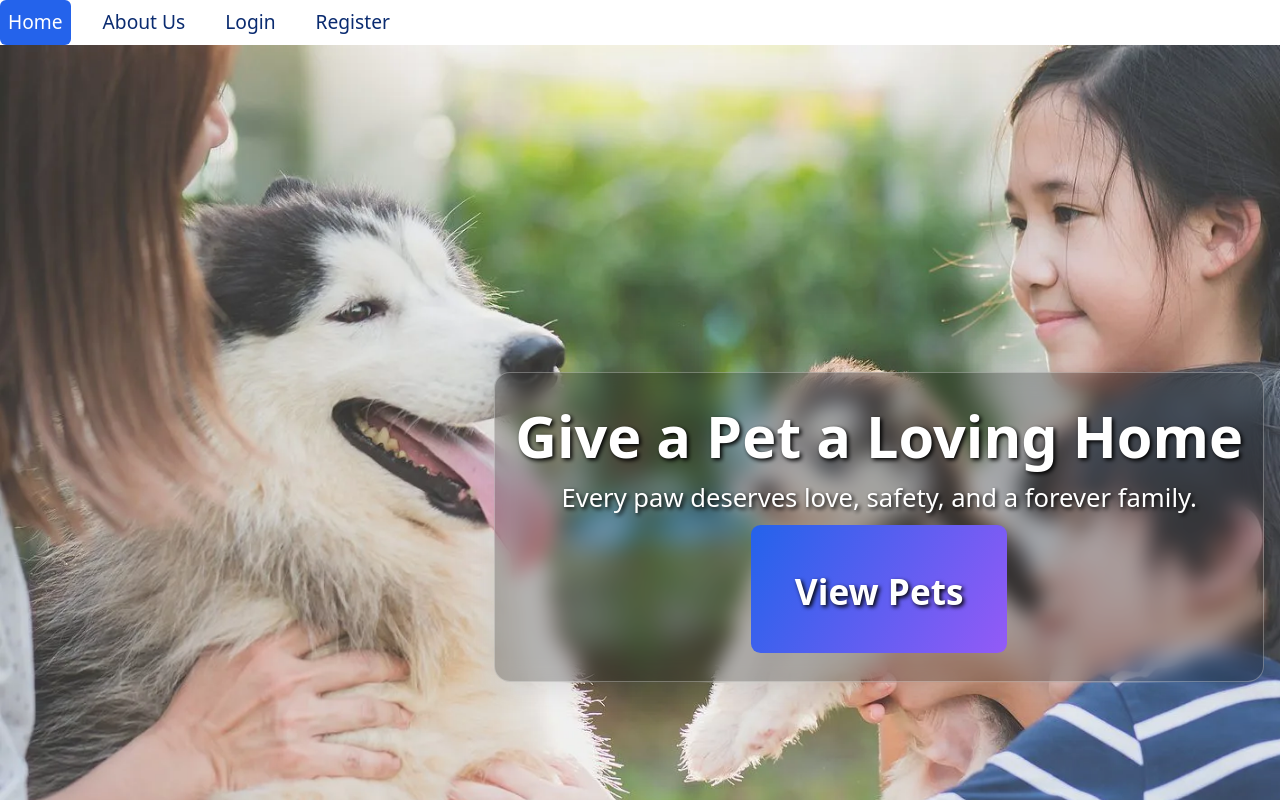
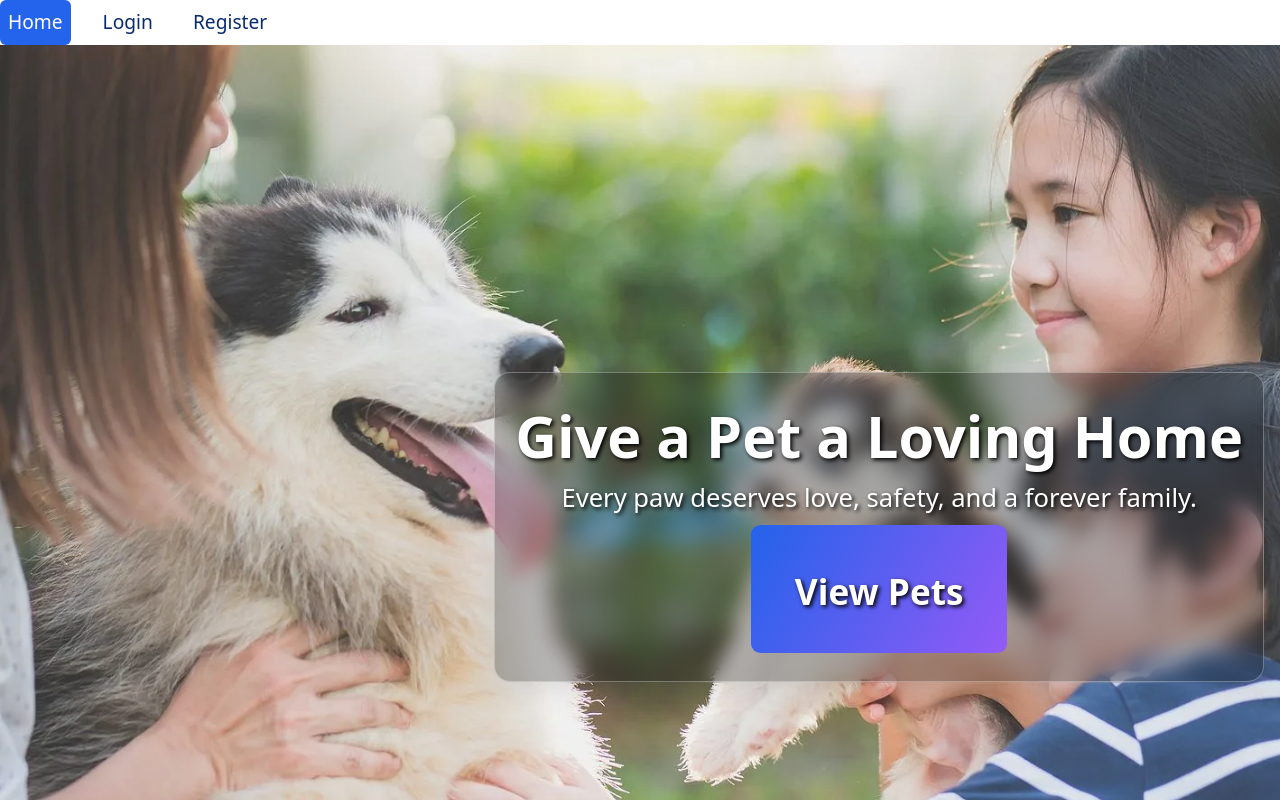
Before and after one commit to acidMyke/isit207-a3, a React (Vite) app: page / in a window 1280 px wide. Shown: the top 800 px of the page. Built offline with nearby package versions, Linux system fonts and the light colour scheme.

Commit message:
refactor: remove about page

```diff
--- a/src/App.tsx
+++ b/src/App.tsx
@@ -2,7 +2,6 @@ import Nav from './components/Nav';
 import { AuthContextProvider } from './context/Auth';
 import { Route, Switch } from 'wouter';
 import HomePage from './pages/Home';
-import AboutPage from './pages/About';
 import AuthenticationPage from './pages/Authenticate';
 import AdoptPage from './pages/Adopt';
 
@@ -12,7 +11,6 @@ export const App = () => (
       <Nav />
       <Switch>
         <Route path='/' component={HomePage} />
-        <Route path='/about' component={AboutPage} />
         <Route path='/adopt' component={AdoptPage} />
         <Route path={AuthenticationPage.path} component={AuthenticationPage} />
       </Switch>
--- a/src/components/Nav.tsx
+++ b/src/components/Nav.tsx
@@ -6,7 +6,6 @@ import { useCallback, type MouseEventHandler } from 'react';
 const navItems = [
   { special: 'greeting', roles: ['member', 'staff'] },
   { label: 'Home', path: '/' },
-  { label: 'About Us', path: '/about' },
   { label: 'Adopt', path: '/adopt', roles: ['member'] },
   { label: 'Release', path: '/release', roles: ['member'] },
   { label: 'Login', path: '/login', roles: ['public'] },
--- a/src/pages/About.tsx
+++ /dev/null
@@ -1,5 +0,0 @@
-function AboutPage() {
-  return <div>AboutPage</div>;
-}
-
-export default AboutPage;
```
